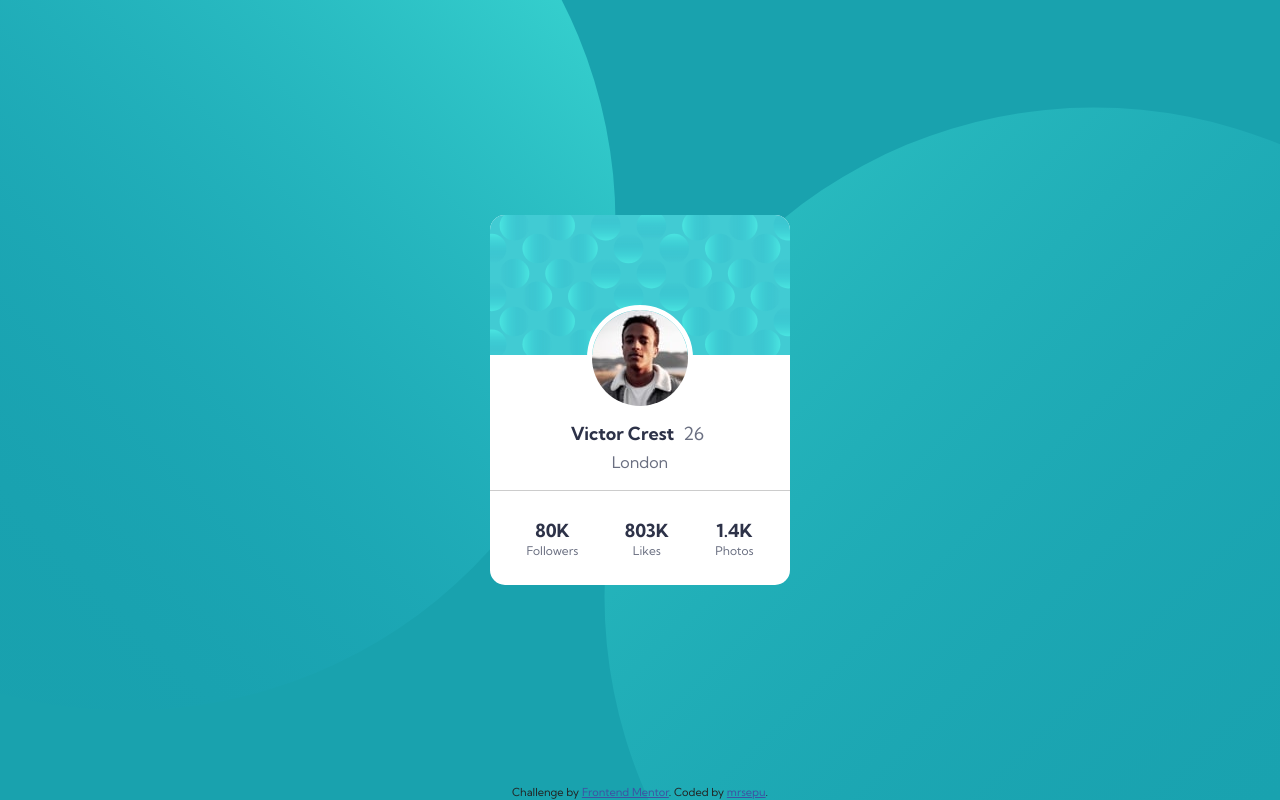
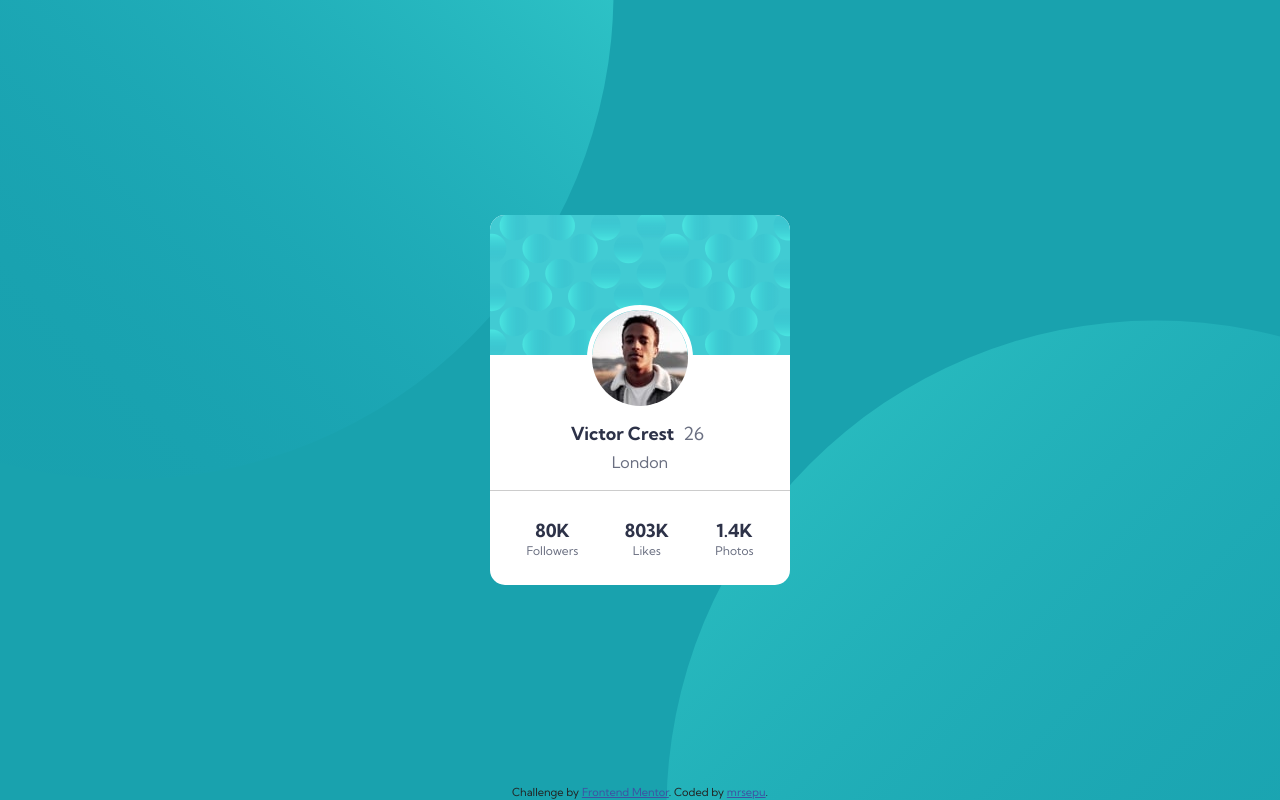
Before and after one commit to mrsepu/profile-card-component, a plain HTML site: page index.html in a window 1280 px wide. Drawn offline with Linux system fonts and the light colour scheme.

Commit message:
fixed background images

```diff
--- a/css/main.css
+++ b/css/main.css
@@ -91,7 +91,8 @@
         background-color: hsl(185, 75%, 39%);
         background-image: url("../images/bg-pattern-top.svg"),  url("../images/bg-pattern-bottom.svg");
         background-repeat: no-repeat, no-repeat;
-        background-position: -120% 150%, 200% -60%;
+        /* background-position: -120% 150%, 200% -60%; */
+        background-position: bottom 40vh right 52vw, top 40vh left 52vw;
         font-family: 'Kumbh Sans', sans-serif;
         display: flex;
         align-items: center;
```
